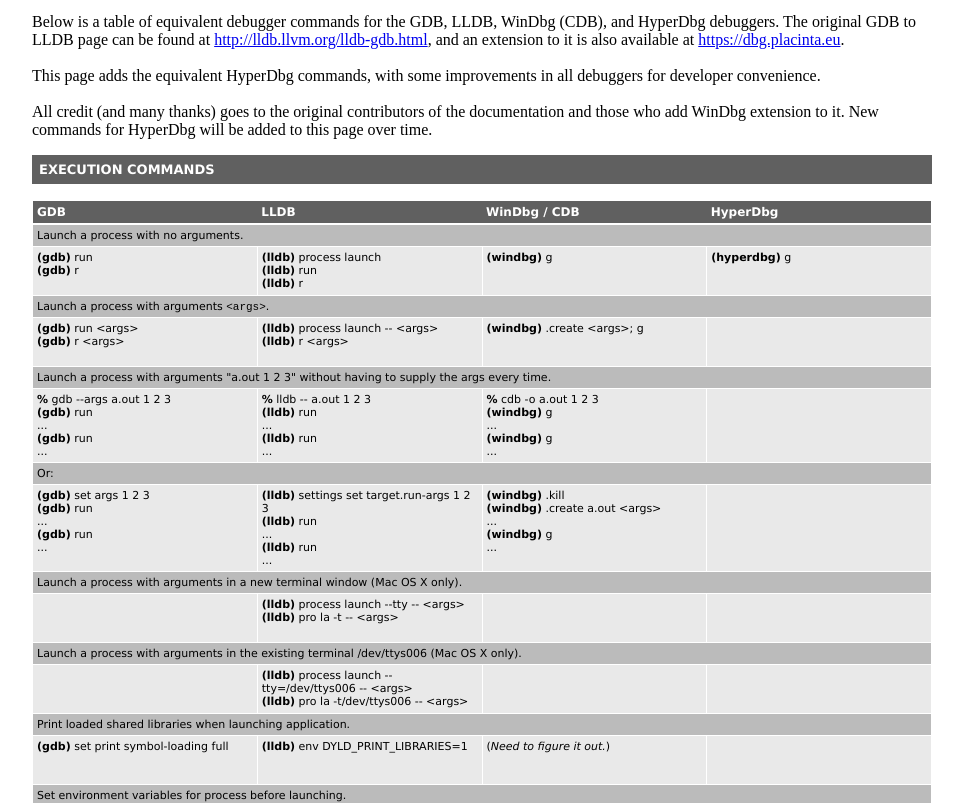
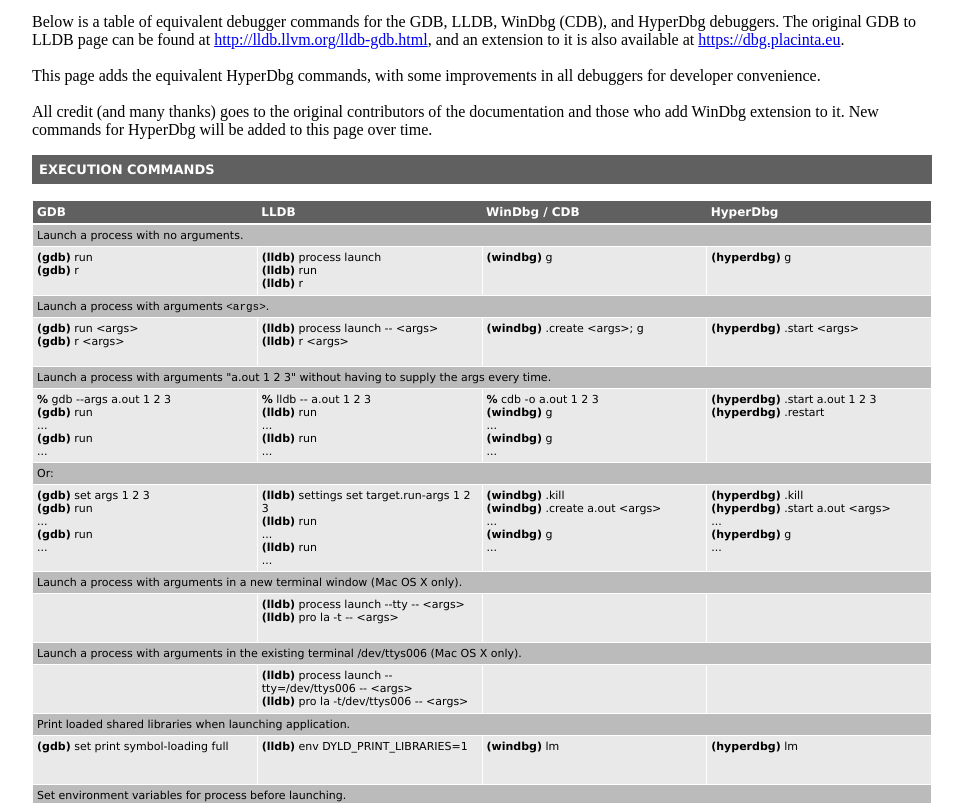
Before and after one commit to HyperDbg/commands-map, a plain HTML site: page index.html in a window 1280 px wide. Shown: the part 100-903 px from the top of the page, without its empty margins (158-1121 px from the left). Drawn offline with Linux system fonts and the light colour scheme.

Commit message:
update commands

```diff
--- a/index.html
+++ b/index.html
@@ -54,7 +54,7 @@
 									<td class="content"> <b>(lldb)</b> process launch -- &lt;args&gt;
 										<br> <b>(lldb)</b> r &lt;args&gt; </td>
 									<td class="content"> <b>(windbg)</b> .create &lt;args&gt;; g </td>
-									<td class="content"> </td>
+									<td class="content"> <b>(hyperdbg)</b> .start &lt;args&gt; </td>
 								</tr>
 								<tr>
 									<td class="header" colspan="4">Launch a process with arguments "a.out 1 2 3" without having to supply the args every time.</td>
@@ -78,7 +78,9 @@
 										<br> <b>(windbg)</b> g
 										<br> ...
 										<br> </td>
-									<td class="content"> </td>
+										<td class="content"> <b>(hyperdbg)</b> .start a.out 1 2 3
+										<br> <b>(hyperdbg)</b> .restart
+										<br> </td>
 								</tr>
 								<tr>
 									<td class="header" colspan="4">Or:</td>
@@ -102,7 +104,12 @@
 										<br> <b>(windbg)</b> g
 										<br> ...
 										<br> </td>
-									<td class="content"> </td>
+									<td class="content"> <b>(hyperdbg)</b> .kill
+										<br> <b>(hyperdbg)</b> .start a.out &lt;args&gt;
+										<br> ...
+										<br> <b>(hyperdbg)</b> g
+										<br> ...
+										<br> </td>
 								</tr>
 								<tr>
 									<td class="header" colspan="4">Launch a process with arguments in a new terminal window (Mac OS X only).</td>
@@ -136,8 +143,8 @@
 										<br> </td>
 									<td class="content"> <b>(lldb)</b> env DYLD_PRINT_LIBRARIES=1
 										<br> </td>
-									<td class="content"> (<i>Need to figure it out.</i>) </td>
-									<td class="content"> </td>
+									<td class="content"> <b>(windbg)</b> lm
+									<td class="content"> <b>(hyperdbg)</b> lm
 								</tr>
 								<tr>
 									<td class="header" colspan="4">Set environment variables for process before launching.</td>
@@ -424,7 +431,7 @@
 									<td class="content"> </td>
 									<td class="content"> </td>
 									<td class="content"> <b>(windbg)</b> qd </td>
-									<td class="content"> </td>
+									<td class="content"> <b>(hyperdbg)</b> .detach </td>
 								</tr>
 							</tbody>
 						</table>
@@ -709,7 +716,9 @@
 									<td class="content"> <b>(windbg)</b> kp 1
 										<br> <b>(windbg)</b> dv
 										<br> </td>
-									<td class="content"></td>
+									<td class="content"> <b>(hyperdbg)</b> kd
+										<br> <b>(hyperdbg)</b> kq
+										<br> </td>
 								</tr>
 								<tr>
 									<td class="header" colspan="4">Show the local variables for the current frame.</td>
@@ -1017,7 +1026,8 @@
 										<br> </td>
 									<td class="content"> <b>(windbg)</b> ~*
 										<br> </td>
-									<td class="content"></td>
+									<td class="content"> <b>(hyperdbg)</b> .switch
+										<br> </td>
 								</tr>
 								<tr>
 									<td class="header" colspan="4">Select thread 1 as the default thread for subsequent commands.</td>
@@ -1029,7 +1039,8 @@
 										<br> <b>(lldb)</b> t 1
 										<br> </td>
 									<td class="content"></td>
-									<td class="content"></td>
+									<td class="content"> <b>(hyperdbg)</b> .switch tid 1
+										<br> </td>
 								</tr>
 								<tr>
 									<td class="header" colspan="4">Show the stack backtrace for the current thread.</td>
@@ -1042,7 +1053,8 @@
 										<br> </td>
 									<td class="content"> <b>(windbg)</b> k
 										<br> </td>
-									<td class="content"></td>
+									<td class="content"> <b>(hyperdbg)</b> k
+										<br> </td>
 								</tr>
 								<tr>
 									<td class="header" colspan="4">Show the stack backtraces for all threads.</td>
@@ -1125,7 +1137,8 @@
 										<br> <b>(lldb)</b> fr s -r-3
 										<br> </td>
 									<td class="content"></td>
-									<td class="content"></td>
+									<td class="content"> <b>(hyperdbg)</b> k base @rsp-10
+										<br> </td>
 								</tr>
 								<tr>
 									<td class="header" colspan="4">Show the general purpose registers for the current thread.</td>
@@ -1135,8 +1148,10 @@
 										<br> </td>
 									<td class="content"> <b>(lldb)</b> register read
 										<br> </td>
-									<td class="content"></td>
-									<td class="content"></td>
+									<td class="content"> <b>(windbg)</b> r
+										<br> </td>
+									<td class="content"> <b>(hyperdbg)</b> r
+										<br> </td>
 								</tr>
 								<tr>
 									<td class="header" colspan="4">Write a new decimal value '123' to the current thread register 'rax'.</td>
@@ -1159,8 +1174,10 @@
 										<br> </td>
 									<td class="content"> <b>(lldb)</b> register write pc `$pc+8`
 										<br> </td>
-									<td class="content"></td>
-									<td class="content"></td>
+									<td class="content"> <b>(windbg)</b> r rip = rip+8
+										<br> </td>
+									<td class="content"> <b>(hyperdbg)</b> r @rip = @rip+8
+										<br> </td>
 								</tr>
 								<tr>
 									<td class="header" colspan="4">Show the general purpose registers for the current thread formatted as <b>signed decimal</b>. LLDB tries to use the same format characters as <b>printf(3)</b> when possible. Type "help format" to see the full list of format specifiers.</td>
@@ -1907,7 +1924,7 @@
 					<div class="postfooter"></div>
 					<h1 class="postheader">License</h1>
 					<div class="post">
-						<p> * Last updated at <b>30th September 2021</b>.
+						<p> * Last updated at <b>6th July 2022</b>.
 						<p> This page is licensed under the standard LLVM License, an open source "BSD-style" license.</p>
 					</div>
 					<div class="postfooter"></div>
```
